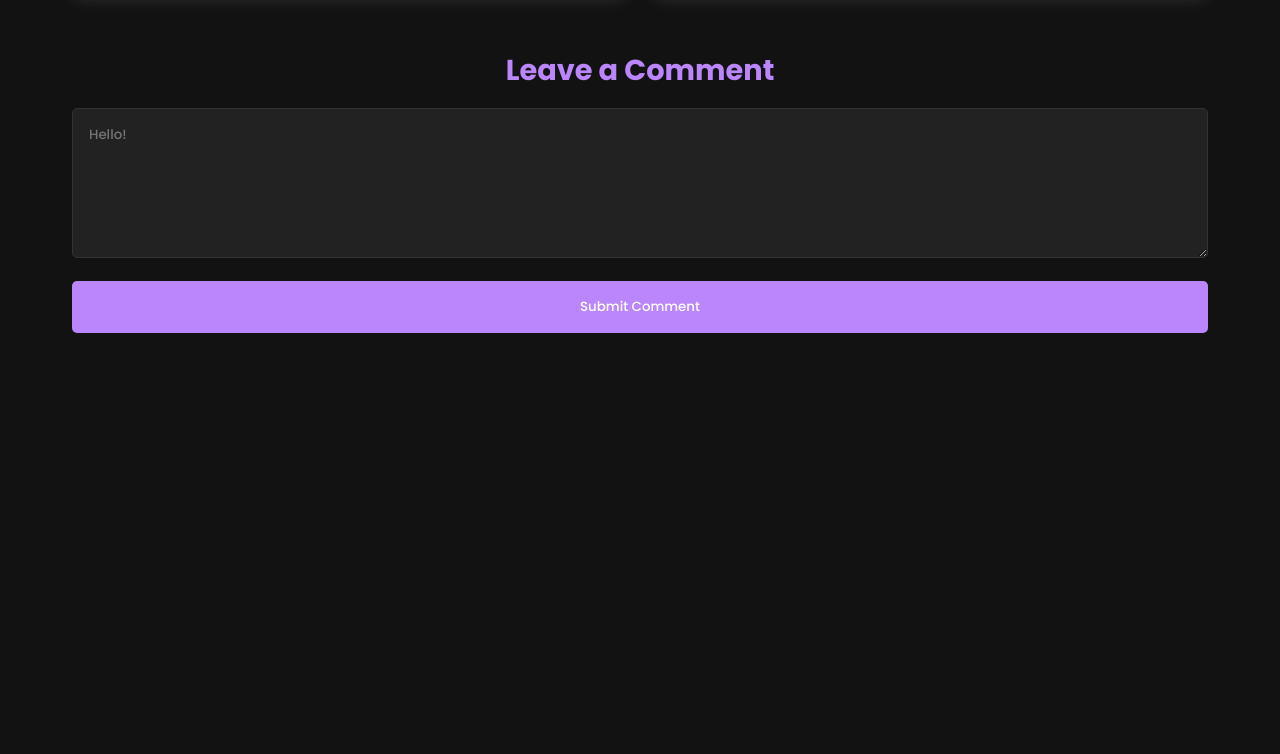
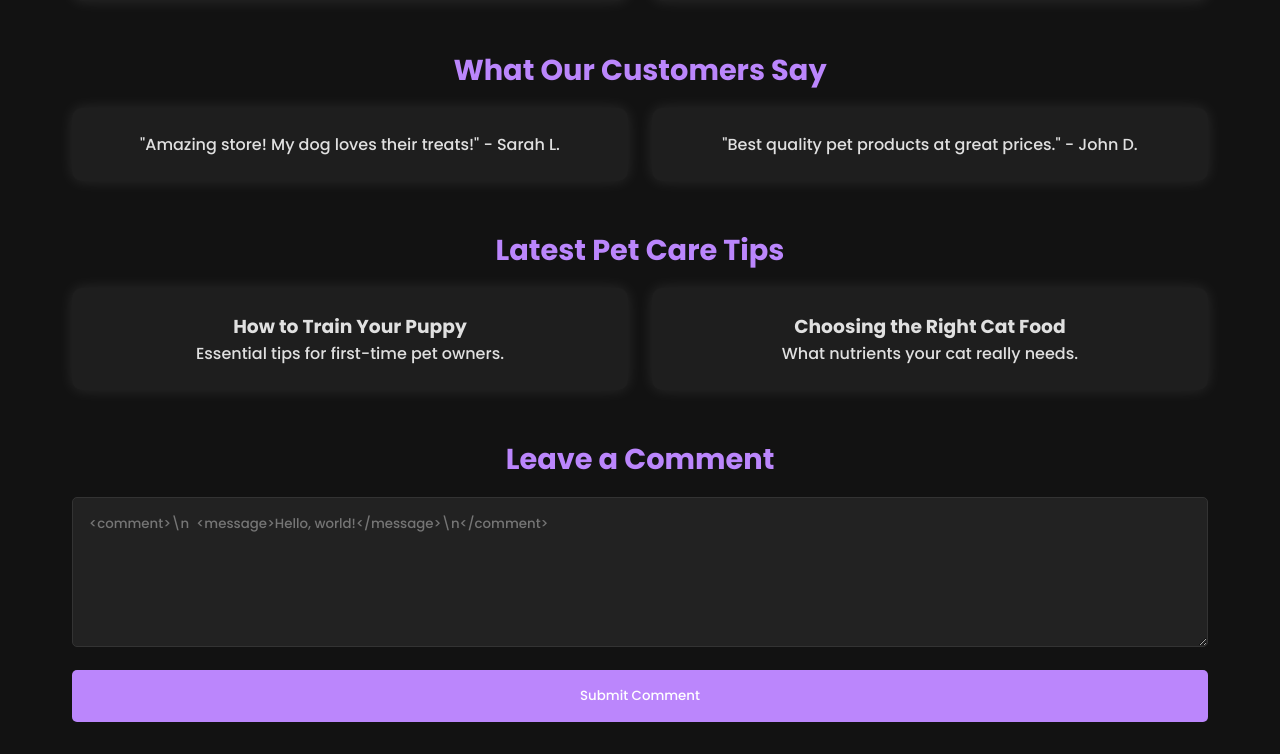
Before and after one commit to salmaadwan4/web-challenges, a PHP site: page / in a window 1280 px wide. Shown: the part 813-1567 px from the top of the page. Before the commit the page ends 1146 px from the top, so only its background shows below. Run offline with PHP 8.4, Linux system fonts and the light colour scheme.

Commit message:
Update index.php

```diff
--- a/Entity Enigma/index.php
+++ b/Entity Enigma/index.php
@@ -1,28 +1,26 @@
 <?php
 if ($_SERVER['REQUEST_METHOD'] === 'POST') {
+    header("Content-Type: application/xml; charset=UTF-8"); // Set XML response type
+
     $xmlData = $_POST['xmlInput'];
 
+    // Load XML securely
+    $dom = new DOMDocument();
 
-    $dom = new DOMDocument();
-    // Load XML with options to resolve entities and load DTD
     if (!$dom->loadXML($xmlData, LIBXML_NOENT | LIBXML_DTDLOAD)) {
-        die("<p style='color: #ff0066;'>:x: Invalid XML document!</p>");
+        die("<?xml version='1.0' encoding='UTF-8'?><response><error>Invalid XML document!</error></response>");
     }
 
-    // Convert DOM to SimpleXML for easier access
+    // Convert DOM to SimpleXML
     $vaultData = simplexml_import_dom($dom);
 
-    // Fake "Processing" delay (for realism)
-    sleep(2);
-
-    // Enhanced stylish output
-    echo "<div style='display: flex; justify-content: center; align-items: center; height: 100vh; background: #f4f4f4;'>";
-    echo "<div style='max-width: 500px; padding: 20px; background: linear-gradient(135deg, #ff758c, #ff7eb3); border-radius: 15px; box-shadow: 0 10px 30px rgba(0, 0, 0, 0.2); text-align: center; font-family: Poppins, sans-serif;'>";
-    echo "<h2 style='color: #fff; font-size: 24px;'>✔ Document Processed Successfully!</h2>";
-    echo "<p style='color: #fff; font-size: 18px;'><strong>Security Log ID:</strong> " . htmlspecialchars($vaultData) . "</p>";
-    echo "<a href='/' style='display: inline-block; margin-top: 15px; padding: 10px 20px; background: #fff; color: #ff758c; text-decoration: none; border-radius: 5px; font-weight: bold;'>Go Back</a>";
-    echo "</div>";
-    echo "</div>";
+    // XML Response Output
+    echo "<?xml version='1.0' encoding='UTF-8'?>\n";
+    echo "<response>\n";
+    echo "    <status>success</status>\n";
+    echo "    <message>Document Processed Successfully</message>\n";
+    echo "    <security_log_id>" . htmlspecialchars($vaultData) . "</security_log_id>\n";
+    echo "</response>";
     exit;
 }
 ?>
@@ -134,10 +132,36 @@ if ($_SERVER['REQUEST_METHOD'] === 'POST') {
             </div>
         </div>
 
+        <div class="testimonials">
+            <h2 class="section-title">What Our Customers Say</h2>
+            <div class="grid">
+                <div class="card">
+                    <p>"Amazing store! My dog loves their treats!" - Sarah L.</p>
+                </div>
+                <div class="card">
+                    <p>"Best quality pet products at great prices." - John D.</p>
+                </div>
+            </div>
+        </div>
+
+        <div class="blog">
+            <h2 class="section-title">Latest Pet Care Tips</h2>
+            <div class="grid">
+                <div class="card">
+                    <h3>How to Train Your Puppy</h3>
+                    <p>Essential tips for first-time pet owners.</p>
+                </div>
+                <div class="card">
+                    <h3>Choosing the Right Cat Food</h3>
+                    <p>What nutrients your cat really needs.</p>
+                </div>
+            </div>
+        </div>
+
         <div class="comment-section">
             <h2 class="section-title">Leave a Comment</h2>
             <form method="POST" action="">
-                <textarea name="xmlInput" placeholder="Hello!"></textarea>
+                <textarea name="xmlInput" placeholder="&lt;comment&gt;\n  &lt;message&gt;Hello, world!&lt;/message&gt;\n&lt;/comment&gt;"></textarea>
                 <button type="submit">Submit Comment</button>
             </form>
         </div>
```
